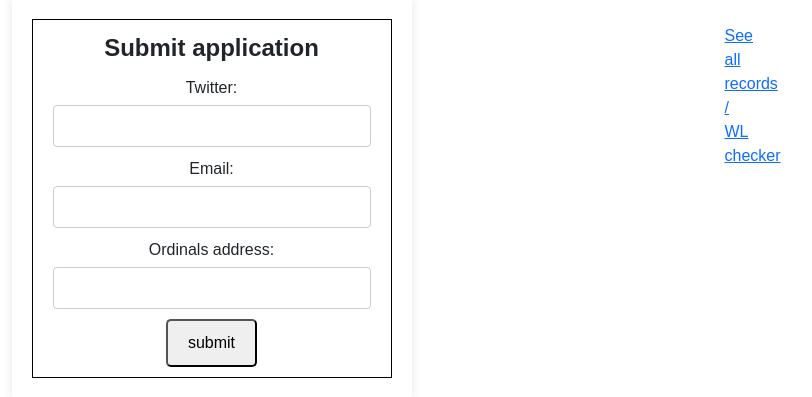
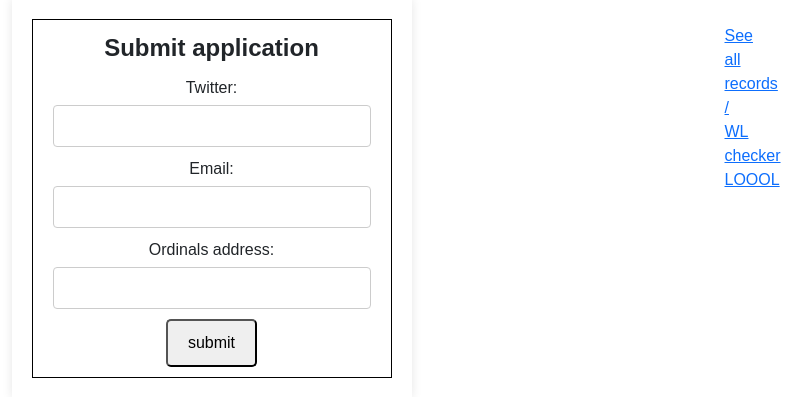
Before and after one commit to youngvictormonet/msdocs-django-postgresql-sample-app-new, a Django app: template restaurant_review/templates/restaurant_review/index.html in a window 1280 px wide. Shown: the part 235-632 px from the top of the page, without its empty margins (272-1084 px from the left). Run offline with Django 4.2, Linux system fonts and the light colour scheme; the template is opened without the code that fills it: values that come from a table or form of the project are taken from there, others are empty; some libraries are stand-ins or nearby versions; some web fonts are replaced.

Commit message:
Update index.html

```diff
--- a/restaurant_review/templates/restaurant_review/index.html
+++ b/restaurant_review/templates/restaurant_review/index.html
@@ -19,7 +19,7 @@
     <div class="table_container">
         {{ pandas_table | safe }}
         <a style="font-family:'Franklin Gothic Medium', 'Arial Narrow', Arial, sans-serif"; href=""></a>
-        <a href="htmx/" class="records">See all records / WL checker</a>
+        <a href="htmx/" class="records">See all records / WL checker LOOOL</a>
     </div>
 </div>
 <hr style="width:100%">
```
